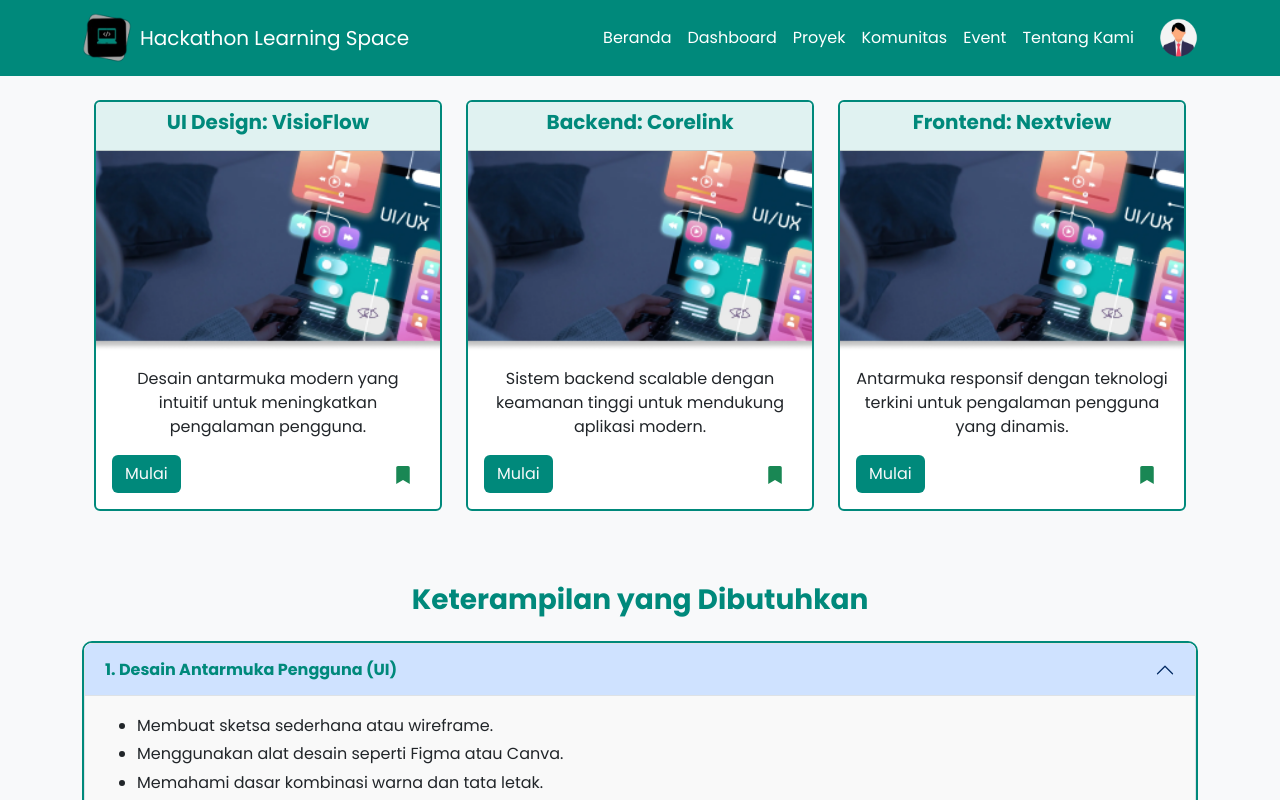
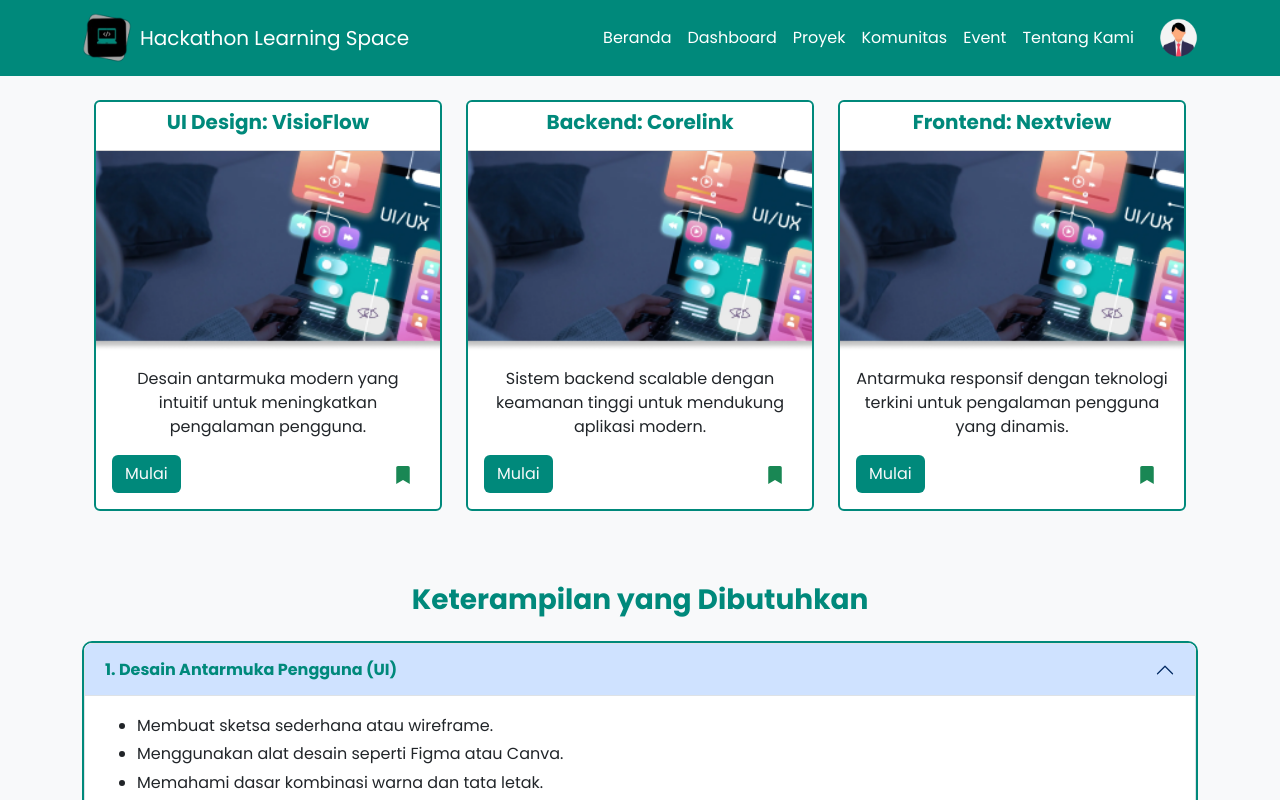
Before and after one commit to lluuvvii/hackathon_learning_space, a Next.js app: page /projects in a window 1280 px wide. Shown: the top 800 px of the page. Built offline with nearby package versions, Linux system fonts and the light colour scheme.

Commit message:
update accordion bg color

```diff
--- a/src/app/projects/page.tsx
+++ b/src/app/projects/page.tsx
@@ -24,7 +24,7 @@ const ProjectCard: React.FC<ProjectCardProps> = ({ title, description, imageSrc,
       }}
     >
       {/* Header */}
-      <div className='card-header text-center' style={{ backgroundColor: '#E0F2F1' }}>
+      <div className='card-header text-center' style={{ backgroundColor: '#ffffff' }}>
         <h5 className='fw-bold' style={{ color: '#00897B' }}>
           {title}
         </h5>
@@ -177,7 +177,7 @@ const ProjectsPage = () => {
                   aria-labelledby={`heading${index}`}
                   data-bs-parent="#skillsAccordion"
                 >
-                  <div className="accordion-body" style={{ backgroundColor: '#F9F9F9' }}>
+                  <div className="accordion-body" style={{ backgroundColor: '#ffffff' }}>
                     <ul>
                       {skill.points.map((point, i) => (
                         <li key={i} style={{ lineHeight: '1.8' }}>
```
